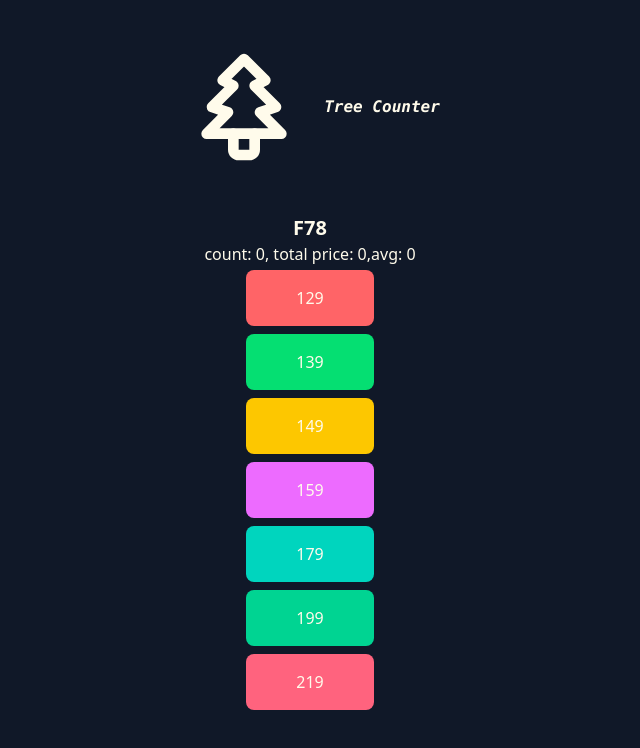
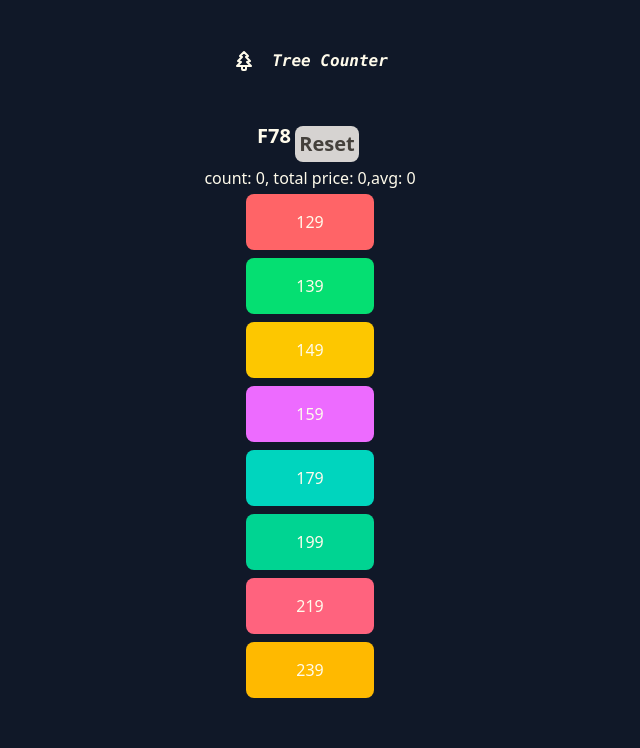
Before and after one commit to SlySkillet/tree-calc, a React (Vite) app: page / in a window 1280 px wide. Shown: the top 748 px of the page, without its empty margins (330-970 px from the left). Built offline with nearby package versions, Linux system fonts and the light colour scheme.

Commit message:
reset button

```diff
--- a/src/App.tsx
+++ b/src/App.tsx
@@ -38,11 +38,25 @@ function App() {
     );
   };
 
+  const ResetButton = () => {
+    return (
+      <div
+        className={`m-1 w-16 rounded-lg bg-stone-300 p-1 text-center text-stone-700`}
+        onClick={() => {
+          setCount(0);
+          setTotalPrice(0);
+        }}
+      >
+        Reset
+      </div>
+    );
+  };
+
   return (
     <div className="grid h-screen bg-gray-900 text-amber-50">
       {/* top row */}
       <div className="flex gap-4 self-center justify-self-center">
-        <TbChristmasTree className="text-9xl" />
+        <TbChristmasTree className="text-2xl" />
         <div className="text-md self-center font-mono font-extrabold italic">
           <h1>Tree Counter</h1>
         </div>
@@ -50,7 +64,9 @@ function App() {
       {/* main */}
 
       <div className="flex flex-col items-center">
-        <h1 className="text-xl font-extrabold">F78</h1>
+        <h1 className="flex text-xl font-extrabold">
+          F78 <ResetButton />
+        </h1>
         <h5>
           count: {count}, total price: {totalPrice},avg: {avg}
         </h5>
@@ -61,6 +77,7 @@ function App() {
         <TreeButton color="bg-teal-400" tree={179} />
         <TreeButton color="bg-emerald-400" tree={199} />
         <TreeButton color="bg-rose-400" tree={219} />
+        <TreeButton color="bg-amber-400" tree={239} />
       </div>
     </div>
   );
```
